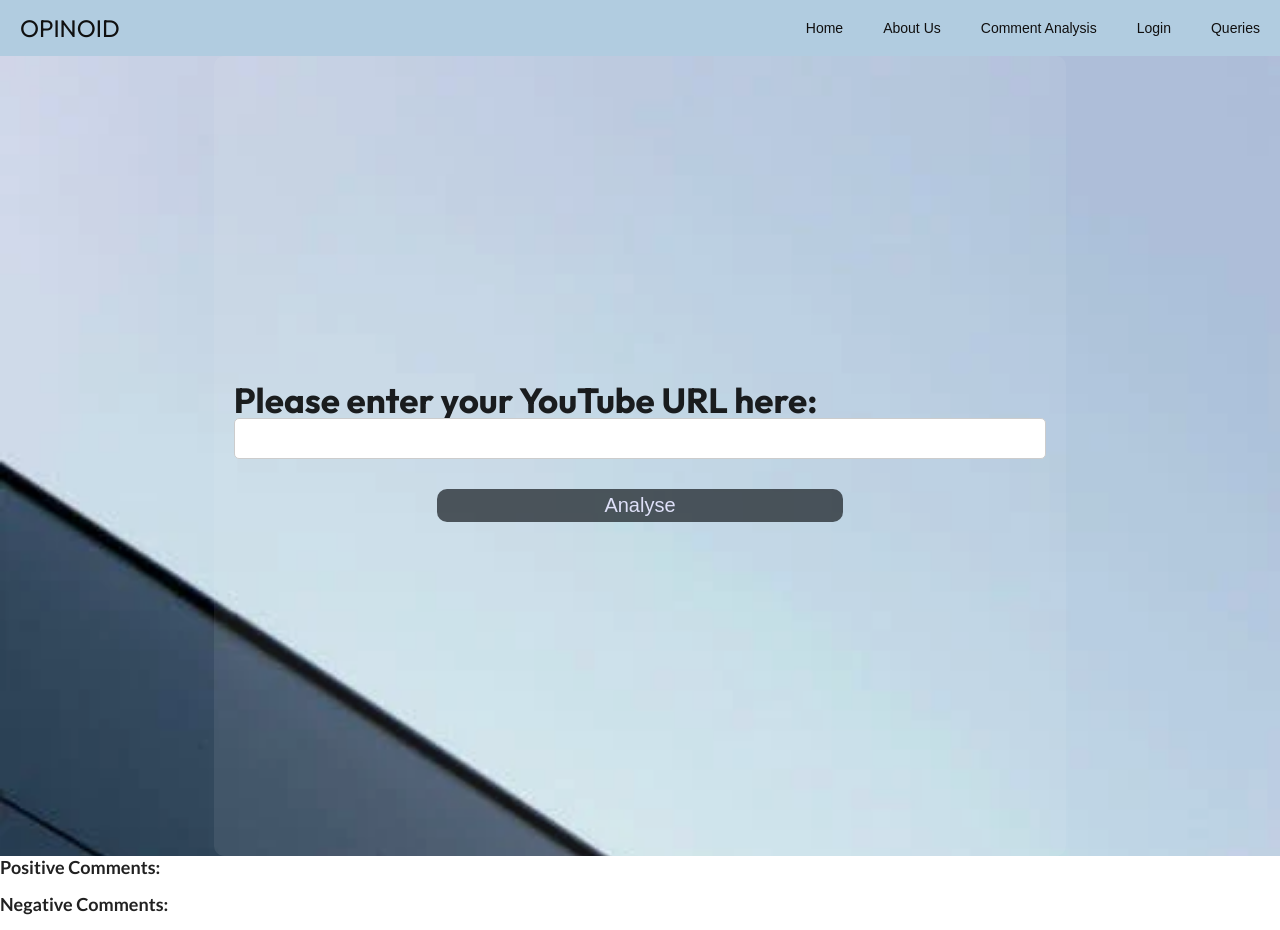
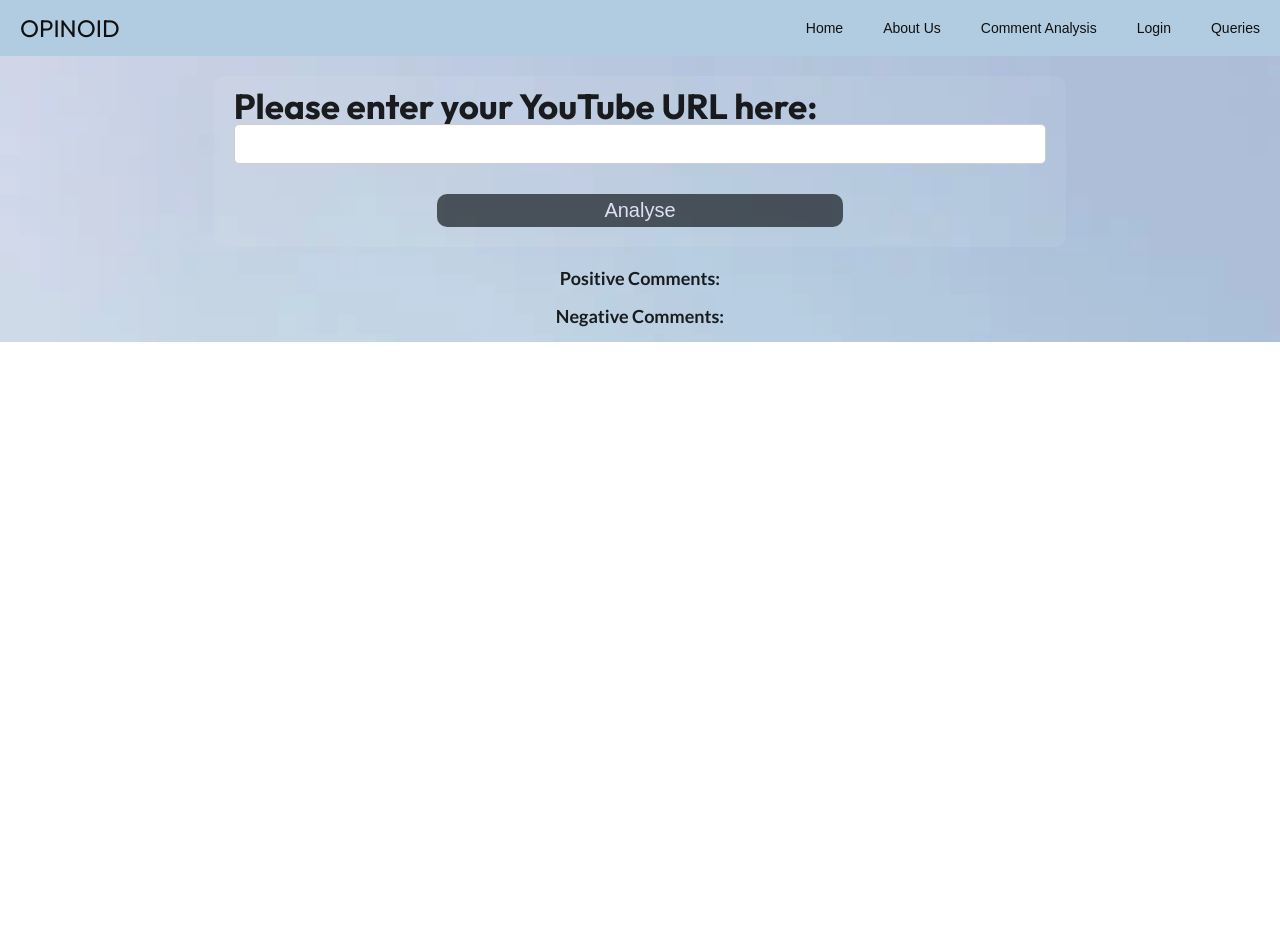
Before and after one commit to MahithaMariam/OPINOID, a React (Create React App) app: page /analyser in a window 1280 px wide. After the commit the page ends 800 px from the top, so only its background shows below. Built offline with nearby package versions, Linux system fonts and the light colour scheme.

Commit message:
"Removed unnecessary div element and adjusted CSS styles for Analyser component"

```diff
--- a/src/Components/Analyser.jsx
+++ b/src/Components/Analyser.jsx
@@ -64,8 +64,8 @@ const Analyser = () => {
     };
 
     return (
-        <div>
-            <div className="analyser-container">
+        <div className="analyser-container">
+            <div >
                 <div className="form-container">
                     <div className="field">
                         <label className="label">Please enter your YouTube URL here:</label>
--- a/src/Components/styles/Analyser.css
+++ b/src/Components/styles/Analyser.css
@@ -7,7 +7,6 @@
     flex-direction: column; /* Align items vertically */
     justify-content: center;
     align-items: center;
-    height: 100vh;
     background-color: rgba(154, 175, 198, 0); /* Adjust the alpha value (0.5) for transparency */
     background-size: cover;
 }
@@ -18,6 +17,7 @@
     flex-direction: column; /* Align items vertically */
     background-color: rgba(235, 235, 235, 0.077); /* Semi-transparent white background for form */
     padding: 20px;
+    margin: 20px;
     border-radius: 10px;
 }
 
```
